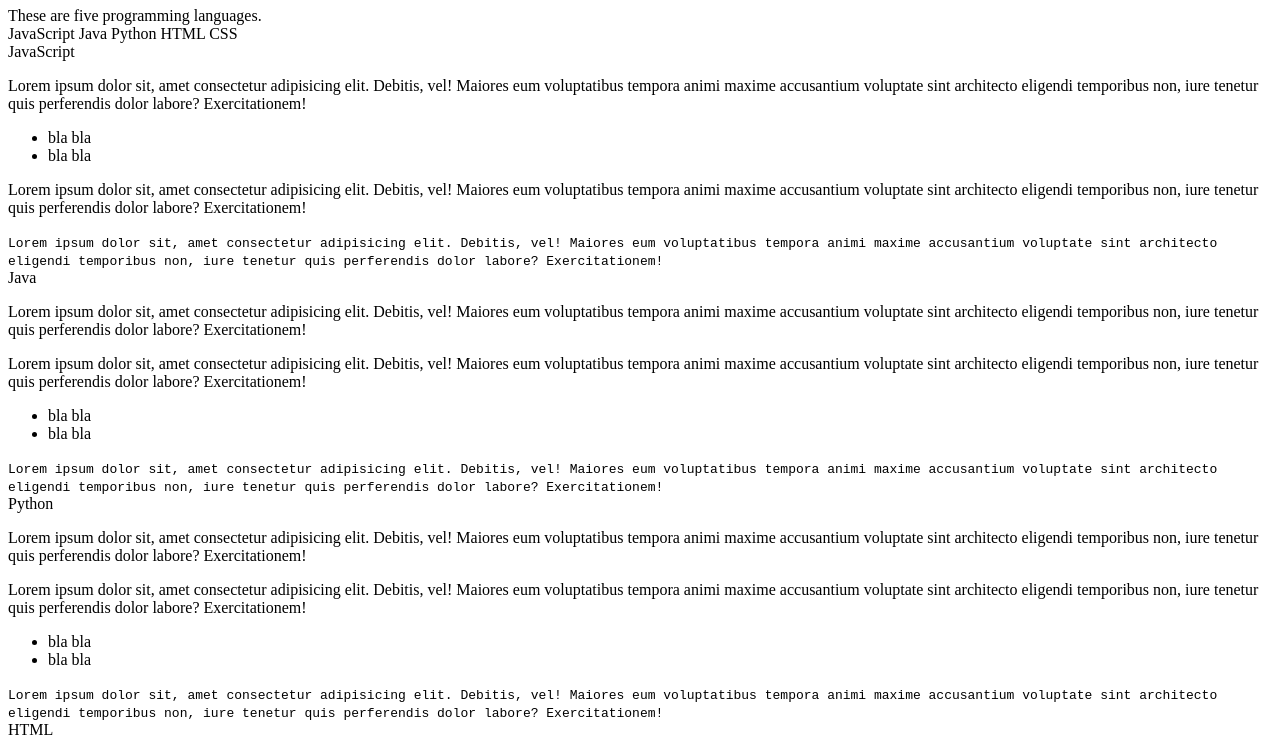
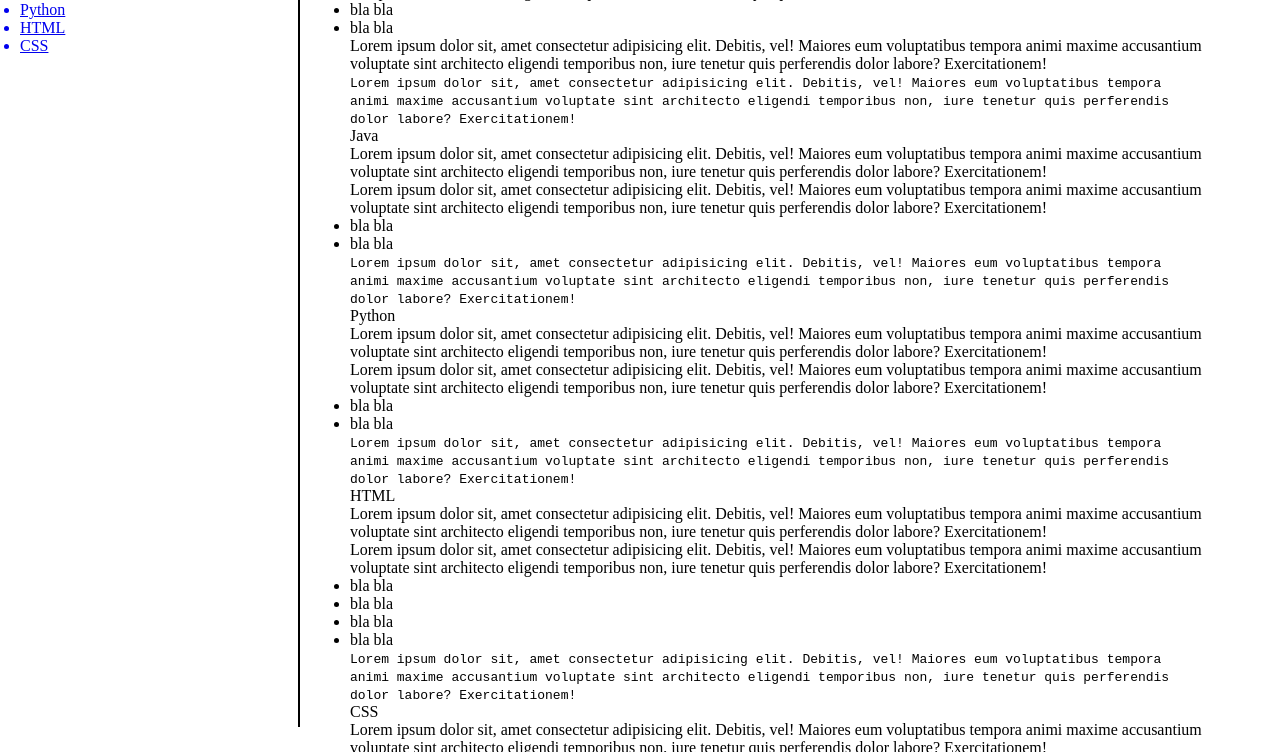
Before and after one commit to Redvanisation/Radouane-Damiano-microverse, a plain HTML site: page index.html in a window 1280 px wide. Shown: the part 73-825 px from the top of the page. Drawn offline with Linux system fonts and the light colour scheme.

Commit message:
styling the navbar and the main content element

```diff
--- a/css/style.css
+++ b/css/style.css
@@ -0,0 +1,33 @@
+*,
+body,
+html {
+    padding: 0;
+    margin: 0;
+    box-sizing: border-box;
+}
+
+body{
+    position: relative;
+}
+
+#navbar {
+    position: fixed;
+    top: 0;
+    left: 0;
+    padding: 20px;
+    width: 300px;
+    min-width: 290px;
+    height: 100vh;
+    border-right: 2px solid black;
+    background-color: white;
+}
+
+#main-doc {
+    position: absolute;
+    top: 0;
+    left: 310px;
+    margin-left: 20px;
+    width: 70%;
+    padding-left: 50rem;
+    padding: 20px;
+}
--- a/index.html
+++ b/index.html
@@ -9,14 +9,16 @@
   <body>
     <script src="https://cdn.freecodecamp.org/testable-projects-fcc/v1/bundle.js"></script>
 
-    <h1>Hello World, we are software developers!</h1>
+    <!-- <h1>Hello World, we are software developers!</h1> -->
     <nav id="navbar">
       <header>These are five programming languages.</header>
-      <a class="nav-link">JavaScript</a>
-      <a class="nav-link">Java</a>
-      <a class="nav-link">Python</a>
-      <a class="nav-link">HTML</a>
-      <a class="nav-link">CSS</a>
+      <ul>
+          <a class="nav-link" href="#JavaScript"><li>JavaScript</li></a>
+        <a class="nav-link" href="#Java"><li>Java</li></a>
+        <a class="nav-link" href="#Python"><li>Python</li></a>
+        <a class="nav-link" href="#HTML"><li>HTML</li></a>
+        <a class="nav-link" href="#CSS"><li>CSS</li></a>
+      </ul>
     </nav>
     <main id="main-doc">
       <section class="main-section" id="JavaScript">
@@ -107,7 +109,7 @@
             Lorem ipsum dolor sit, amet consectetur adipisicing elit. Debitis, vel! Maiores eum voluptatibus tempora animi maxime accusantium voluptate sint architecto eligendi temporibus non, iure tenetur quis perferendis dolor labore? Exercitationem!
         </code>
       </section>
-    </div>
+    </main>
     <script  src="js/index.js"></script>
   </body>
 </html>
```
